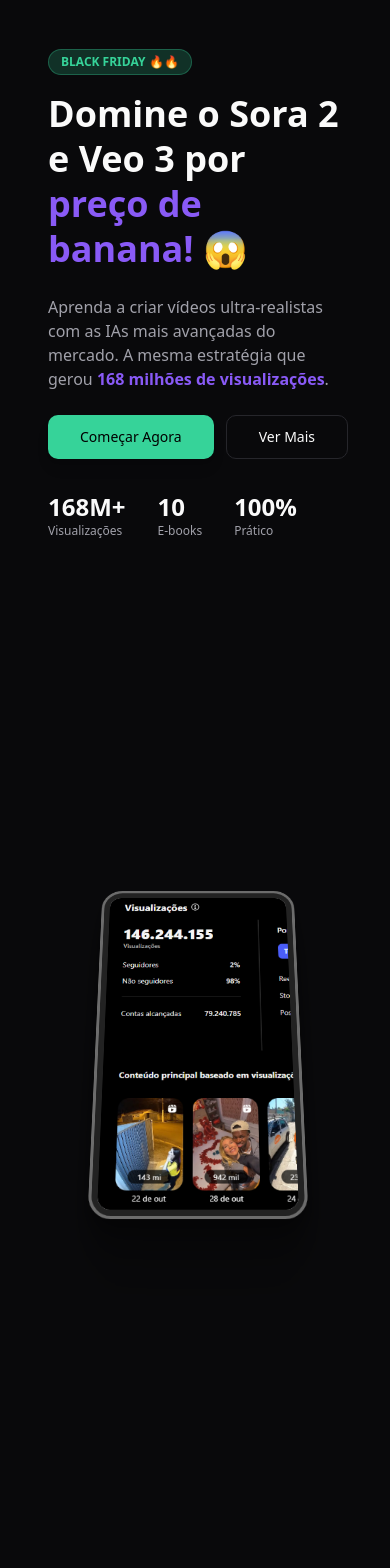
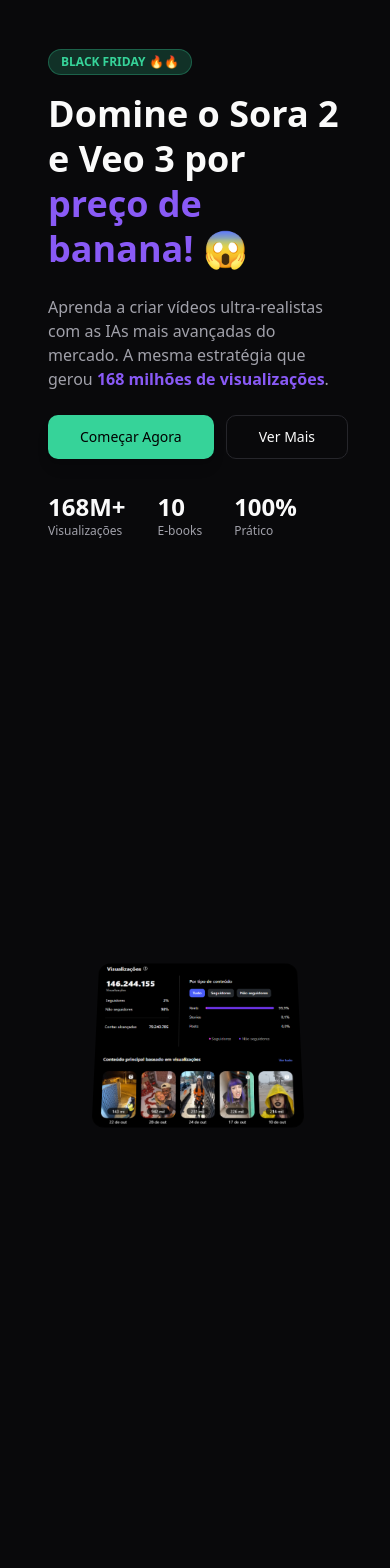
Before and after one commit to cosmozoico/veosora-vault, a React (Vite) app: page / in a window 390 px wide. Shown: the top 1568 px of the page. Built offline with nearby package versions, Linux system fonts and the light colour scheme; the HTML template or start-up script is replaced by a standard one.

Commit message:
Remove borders from image container
Removes borders and padding from the image container in `container-scroll.tsx` to display only the image responsively.

```diff
--- a/src/components/ui/container-scroll.tsx
+++ b/src/components/ui/container-scroll.tsx
@@ -82,12 +82,10 @@ export const Card = ({
       style={{
         rotateX: rotate,
         scale,
-        boxShadow:
-          "0 0 #0000004d, 0 9px 20px #0000004a, 0 37px 37px #00000042, 0 84px 50px #00000026, 0 149px 60px #0000000a, 0 233px 65px #00000003",
       }}
-      className="max-w-5xl -mt-12 mx-auto h-[30rem] md:h-[40rem] w-full border-4 border-[#6C6C6C] p-2 md:p-6 bg-[#222222] rounded-[30px] shadow-2xl"
+      className="max-w-5xl -mt-12 mx-auto w-full"
     >
-      <div className=" h-full w-full  overflow-hidden rounded-2xl bg-gray-100 dark:bg-zinc-900 md:rounded-2xl md:p-4 ">
+      <div className="h-full w-full overflow-hidden rounded-2xl">
         {children}
       </div>
     </motion.div>
```
